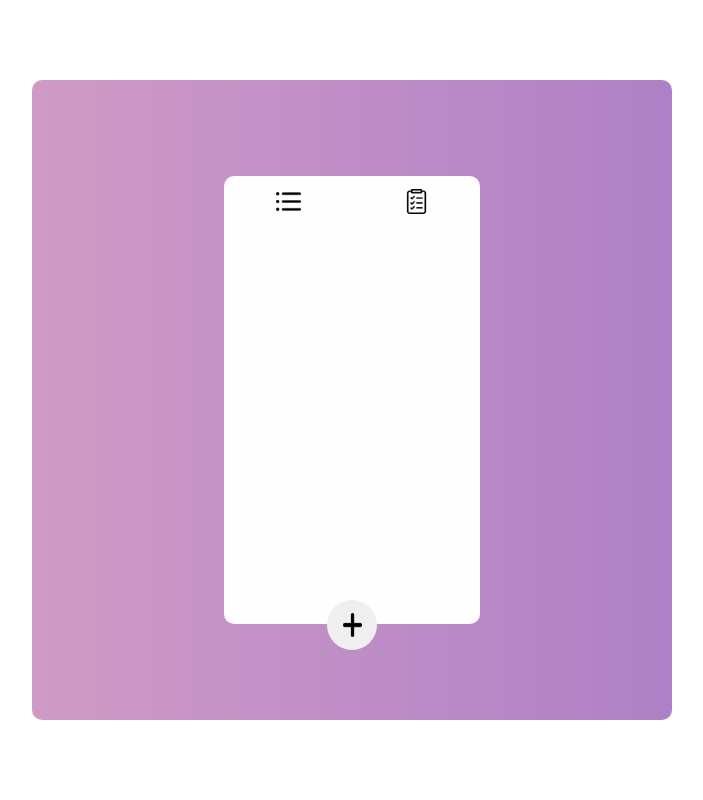
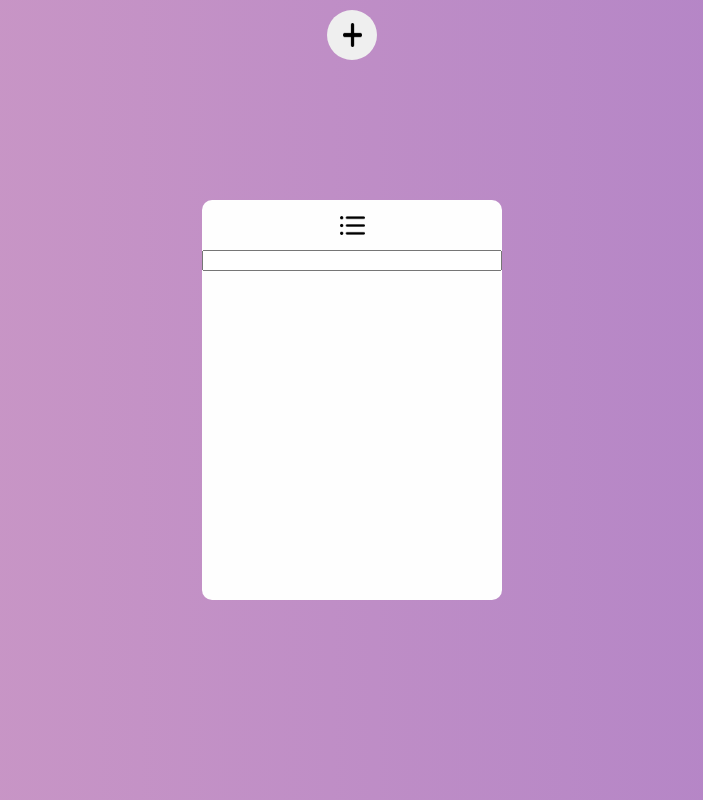
Before and after one commit to bheemeshmsd/POC, a React app: page / in a window 1280 px wide. Shown: the whole page, without its empty margins (288-991 px from the left). Built offline with nearby package versions, Linux system fonts and the light colour scheme.

Commit message:
Multiple todo add functions done

```diff
--- a/assests/styles.scss
+++ b/assests/styles.scss
@@ -1,5 +1,5 @@
 
-body{
+body {
     margin: 0;
     overflow: scroll;
     position: relative;
@@ -20,23 +20,23 @@ body{
 }
 
 .wrapper {
-    width: 50%;
-    height: 80%;
-    border-radius: 10px;
+    width: 100%;
+    height: 100%;
     display: flex;
+    gap: 10px;
     justify-content: center;
     align-items: center;
+    flex-wrap: wrap;
     min-height: 400px;
     min-width: 300px;
     background-image: linear-gradient(to right, #CF9BC5, #AE80C7);
     position: relative;
+    overflow: scroll;
 }
 
 .listContainer {
-    height: 70%;
-    width: 40%;
-    min-height: 350px;
-    min-width: 250px;
+    height: 400px;
+    width: 300px;
     background-color: #FEFEFE;
     border-radius: 10px;
     display: flex;
@@ -122,7 +122,7 @@ body{
     justify-content: center;
     align-items: center;
     position: absolute;
-    bottom: 70px;
+    top:10px;
     outline: none;
     border: none;
     cursor: pointer;
@@ -146,17 +146,24 @@ body{
 .modalContent{
     height: 200px;
     width: 350px;
-    background-color: antiquewhite;
+    border-radius: 10px;
+    background-color: #F2C2C5;
 
     .modalNavBar{
         height: 50px;
         width: 100%;
         background-color: #AE80C7;
         position: relative;
+        border-top-left-radius: 10px;
+        border-top-right-radius: 10px;
         button{
             position: absolute;
             right: 10px;
             top:10px;
+            border-radius: 10px;
+            border: none;
+            outline: none;
+            cursor: pointer;
         }
     }
 
@@ -164,13 +171,17 @@ body{
         height: calc(100% - 50px);
         width: 100%;
         display: flex;
-        justify-content: center;
+        justify-content: space-around;
         align-items: center;
+        flex-direction: column;
 
         input{
-            width: 100%;
+            width: 75%;
             margin: 0 10px;
             padding: 10px;
+            border: none;
+            outline: none;
+            border-radius: 15px;
         }
     }
 }
--- a/src/App.js
+++ b/src/App.js
@@ -1,83 +1,112 @@
 import React, { useEffect, useState } from "react";
-import '../assests/styles.scss';
+import "../assests/styles.scss";
 import listIconBuilder from "./Components/listIconBuilder";
 import list from "../assests/icons/list.png";
 import todo from "../assests/icons/todo.png";
 import ListItem from "./Components/ListItem";
 import IconTab from "./Components/IconTab";
 import { useDispatch, useSelector } from "react-redux";
-import { addItem } from "./redux/actions/listActions";
-import AddIcon from '../assests/icons/add.png';
+import { addItem ,addArray} from "./redux/actions/listActions";
+import AddIcon from "../assests/icons/add.png";
 
 const navBarList = listIconBuilder(IconTab, [list, todo]);
 
-const IconArray = [{ src: list, tab: "list" }, { src: todo, tab: "todo" }];
+const IconArray = [{ src: list, tab: "list" }];
 
 // let listItemArray = [{value:"test1",checkbox:false},{value:"test2",checkbox:false},{value:"test2",checkbox:false}];
 
 const App = () => {
-
   const state = useSelector((state) => state);
   const dispatch = useDispatch();
-    let listItemArray = state.list;
 
 
   const handleCurrentTab = (tab) => {
     console.log(tab);
     setCurrentTab((currentTab) => tab);
-    }
+  };
 
   const handleModal = () => {
-        setModal((modalActive) => true)
-    }
+    setModal((modalActive) => true);
+  };
 
   const handleListImput = (e) => {
     console.log(e.target.value);
     setCurrentItem((currentItem) => e.target.value);
+  };
+
+  const handleKeyPress = (e,ind) => {
+    console.log(ind);
+    if (e.key === "Enter") {
+      dispatch(addItem({ value: currentItem, checkbox: false ,id:ind}));
+      setModal(false);
+      setCurrentItem("");
     }
+  };
 
   const handleClose = () => {
     setModal(false);
     setCurrentItem("");
-    }
+  };
 
   const handleInputSubmit = () => {
-        dispatch(addItem({ value: currentItem, checkbox: false }))
+    dispatch(addItem({ value: currentItem, checkbox: false }));
     setModal(false);
     setCurrentItem("");
-    }
+  };
 
-    const [currentTab, setCurrentTab] = useState('list');
+  const handleTodo = () => {
+    setToDoListCount((todoListCount) => todoListCount + 1);
+    dispatch(addArray());
+  };
+
+  const [currentTab, setCurrentTab] = useState("list");
   const [modalActive, setModal] = useState(false);
-    const [currentItem, setCurrentItem] = useState('');
+  const [currentItem, setCurrentItem] = useState("");
+  const [todoListCount, setToDoListCount] = useState(1);
+  let listItemArray = state.list;
 
+  console.log(state.list);
 
-    return (<div className="containerWapper">
+  return (
+    <div className="containerWapper">
       <div className="mainContainer">
         <div className="wrapper">
+          {Array(todoListCount).fill(0).map((value,ind) => (
             <div className="listContainer">
               <div className="listNavBar">
-                        {
-                            IconArray?.map((value) => <IconTab imgUrl={value.src} handleTab={() => handleCurrentTab(value.tab)} />)
-                        }
+                {IconArray?.map((value) => (
+                  <IconTab
+                    imgUrl={value.src}
+                    handleTab={() => handleCurrentTab(value.tab)}
+                  />
+                ))}
               </div>
+              {currentTab === "list" ? (
+                <div className="listBody">
+                  {listItemArray[ind]?.map((value, index, arr) => (
+                    <ListItem content={value} index={index} array={arr} />
+                  ))}
+                  <input
+                    value={currentItem}
+                    onChange={handleListImput}
+                    onKeyDown={(e)=>handleKeyPress(e,ind)}
+                  ></input>
+                </div>
+              ) : (
+                <div>
+                  <h3>No List</h3>
+                </div>
+              )}
+            </div>
+          ))}
 
-                    {
-                        currentTab === 'list' ?
-                            <div className="listBody">
-                                {
-                                    listItemArray.map((value, index, arr) => <ListItem content={value} index={index} array={arr} />)
-                                }
-                            </div> : <div><h3>No List</h3></div>}
-                </div>
-
-                <button className="addListButton" onClick={handleModal}>
+          <button className="addListButton" onClick={handleTodo}>
             <img src={AddIcon}></img>
           </button>
         </div>
       </div>
 
-        <div className={modalActive ? "modalContainer" : "modalContainerRemove"}>
+      {/* <div className={modalActive ? "modalContainer" : "modalContainerRemove"}>
             <section className="modalContent">
                 <div className="modalNavBar"><button onClick={handleClose}>Close</button></div>
 
@@ -86,9 +115,9 @@ const App = () => {
                     <button onClick={handleInputSubmit}>Submit</button>
                 </div>
             </section>
+        </div> */}
     </div>
-    </div>
-    )
-}
+  );
+};
 
-export default App
+export default App;
--- a/src/Components/ListItem.jsx
+++ b/src/Components/ListItem.jsx
@@ -18,7 +18,7 @@ const ListItem = ({ content, index }) => {
     }
 
     return (<div className="listItem">
-        <input type="checkbox" onChange={handleCheckBox} ></input>
+        <input type="checkbox" onChange={handleCheckBox}  checked={content.checkbox} ></input>
         {
             content?.checkbox ? <h3 className="strike">{content.value}</h3> : <h3>{content.value}</h3>
         }
--- a/src/redux/actions/actionType.js
+++ b/src/redux/actions/actionType.js
@@ -1,3 +1,4 @@
 export const ADD_ITEM= "ADD_ITEM";
 export const DELETE_ITEM= "DELETE_ITEM";
 export const UPDATE_ITEM = "UPDATE_ITEM";
+export const ADD_ARRAY = "ADD_ARRAY";
--- a/src/redux/actions/listActions.js
+++ b/src/redux/actions/listActions.js
@@ -1,9 +1,15 @@
-import { ADD_ITEM,DELETE_ITEM,UPDATE_ITEM} from "./actionType";
+import { ADD_ITEM,DELETE_ITEM,UPDATE_ITEM,ADD_ARRAY} from "./actionType";
 
 export const addItem = (payload) =>{
     return{
         type:ADD_ITEM,
         payload
+    }
+}
+
+export const addArray = () =>{
+    return{
+        type:ADD_ARRAY
     }
 }
 
--- a/src/redux/reducers/listReducers.js
+++ b/src/redux/reducers/listReducers.js
@@ -1,32 +1,45 @@
-import { ADD_ITEM, DELETE_ITEM, UPDATE_ITEM } from "../actions/actionType";
+import { ADD_ITEM, DELETE_ITEM, UPDATE_ITEM ,ADD_ARRAY } from "../actions/actionType";
 
 const initialState = {
-    list: []
-}
+  list: [[]],
+};
 
 export const listReducer = (state = initialState, action) => {
   switch (action.type) {
-        case ADD_ITEM: return {
+
+    case ADD_ARRAY :
+            return{
                 ...state,
-            list: [...state.list, action.payload]
+                list:[...state.list,[]]
+            }
+    case ADD_ITEM:
+        console.log(action.payload)
+      return {
+        ...state,
+        list: state.list.map((subArray, ind) => ind === action.payload.id ? [...subArray, action.payload] : subArray)
       };
-        case DELETE_ITEM: return {
+    case DELETE_ITEM:
+      return {
         ...state,
-            list: [...state.list.slice(0, action.payload), ...state.list.slice(action.payload + 1)]
+        list: [
+          ...state.list.slice(0, action.payload),
+          ...state.list.slice(action.payload + 1),
+        ],
       };
-        case UPDATE_ITEM: return {
+    case UPDATE_ITEM:
+      return {
         ...state,
         list: state.list.map((value, ind) => {
           if (ind === action.payload.index) {
             return {
               ...value,
-                        checkbox: action.payload.checked
+              checkbox: action.payload.checked,
             };
           }
           return value;
-            })
+        }),
       };
-        default: return state;
-
+    default:
+      return state;
   }
-}
+};
```
Also changed, not shown: package.json (+12 -1 lines), 2 other files (tests, documents, lock files or other folders). Lines whose indentation alone changed are shown as unchanged.
